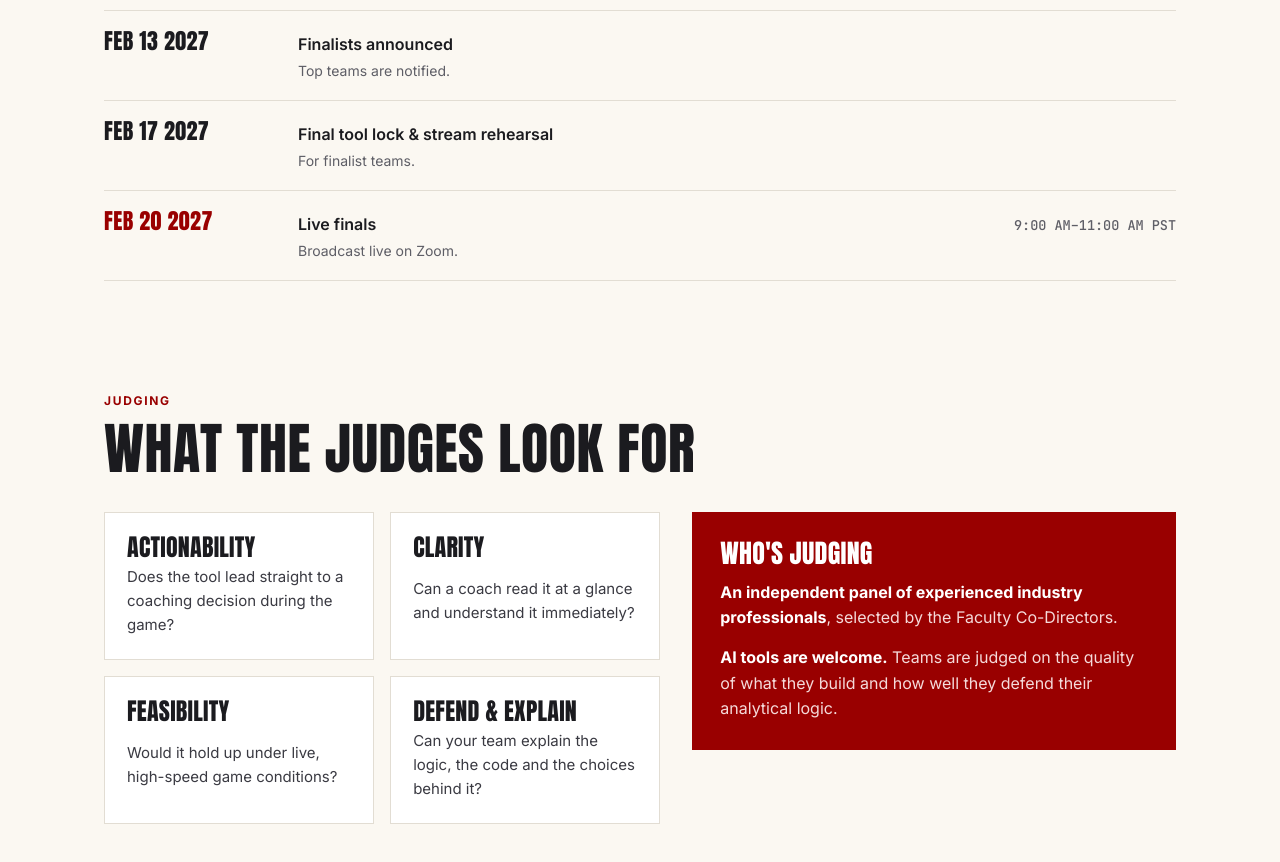
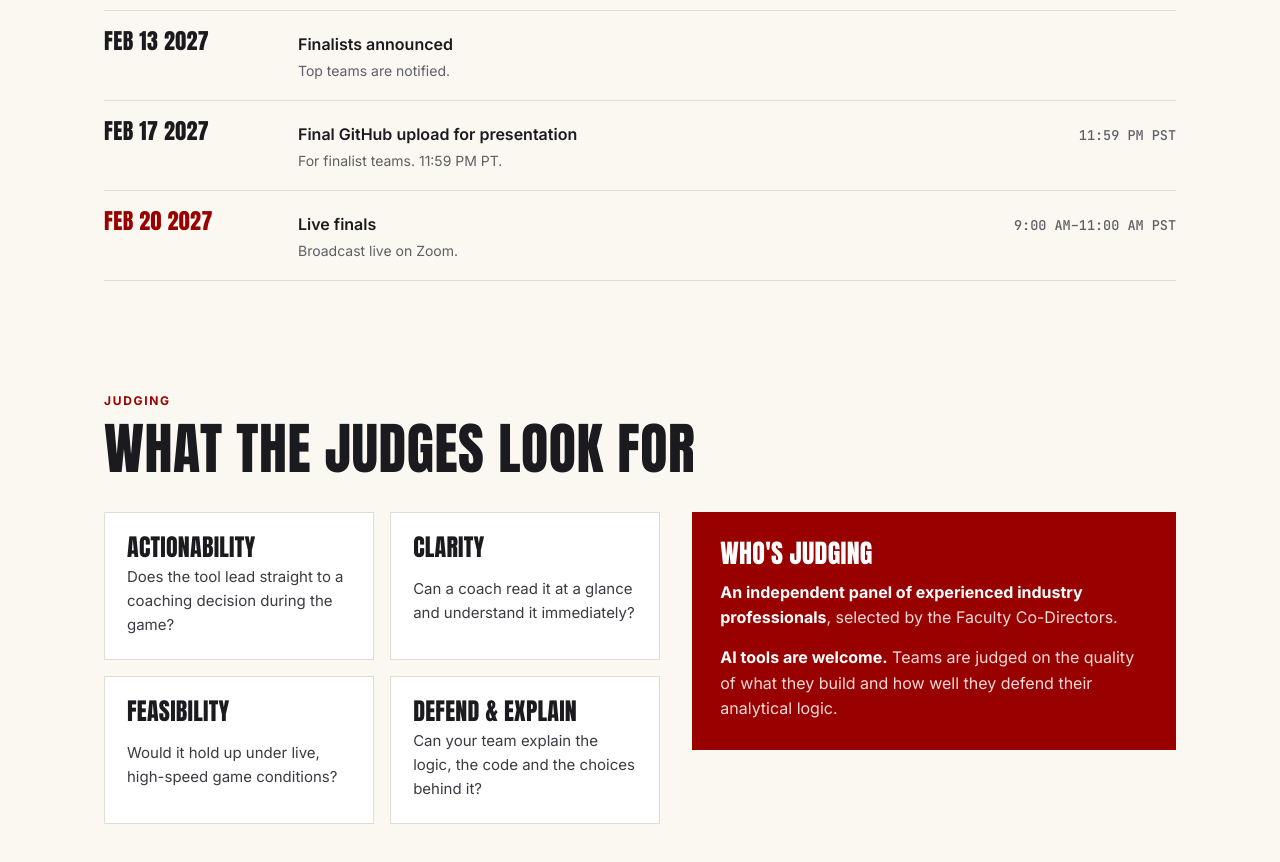
Before and after one commit to USC-Student-Outcomes-and-Trajectories/sports-data-analytics-competition, a plain HTML site: page index.html in a window 1280 px wide. Shown: the part 2520-3382 px from the top of the page. Drawn offline with Linux system fonts and the light colour scheme.

Commit message:
Update Feb 17 milestone to Final GitHub upload for presentation at 11:59 PM PT

```diff
--- a/index.html
+++ b/index.html
@@ -396,7 +396,7 @@ const MILESTONES = [
   { id: "qa2", start: "2027-01-28T20:00:00Z", title: "Technical Q&A session 2", note: "Live on Zoom." },
   { id: "submit", start: "2027-02-08T07:59:00Z", title: "Submission deadline", note: "Live demo and GitHub repository lock. 11:59 PM PT.", strip: ["Submit by", "zones"], key: true },
   { id: "finalists", date: "2027-02-13", allDay: true, title: "Finalists announced", note: "Top teams are notified." },
-  { id: "rehearsal", date: "2027-02-17", allDay: true, title: "Final tool lock & stream rehearsal", note: "For finalist teams." },
+  { id: "rehearsal", start: "2027-02-18T07:59:00Z", title: "Final GitHub upload for presentation", note: "For finalist teams. 11:59 PM PT." },
   { id: "finals", start: "2027-02-20T17:00:00Z", end: "2027-02-20T19:00:00Z", title: "Live finals", note: "Broadcast live on Zoom.", strip: ["Live finals", "Zoom"], key: true },
 ];
 /* ================================================ */
```
